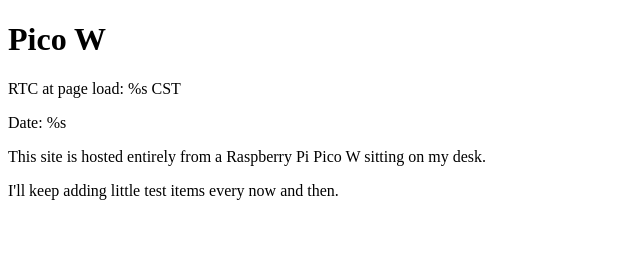
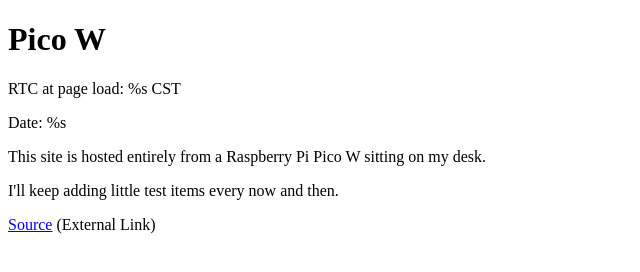
Before and after one commit to xcaliber178/pico-web, a plain HTML site: page index.html in a window 1280 px wide. Shown: the whole page, without its empty margins (0-640 px from the left). Drawn offline with Linux system fonts and the light colour scheme.

Commit message:
added source link

```diff
--- a/index.html
+++ b/index.html
@@ -9,6 +9,7 @@
             <p>Date: %s</p>
             <p>This site is hosted entirely from a Raspberry Pi Pico W sitting on my desk.</p>
             <p>I'll keep adding little test items every now and then.</p>
+            <p><a href="https://github.com/xcaliber178/pico-web">Source</a> (External Link)</p>
 
     </body>
 </html>
```
